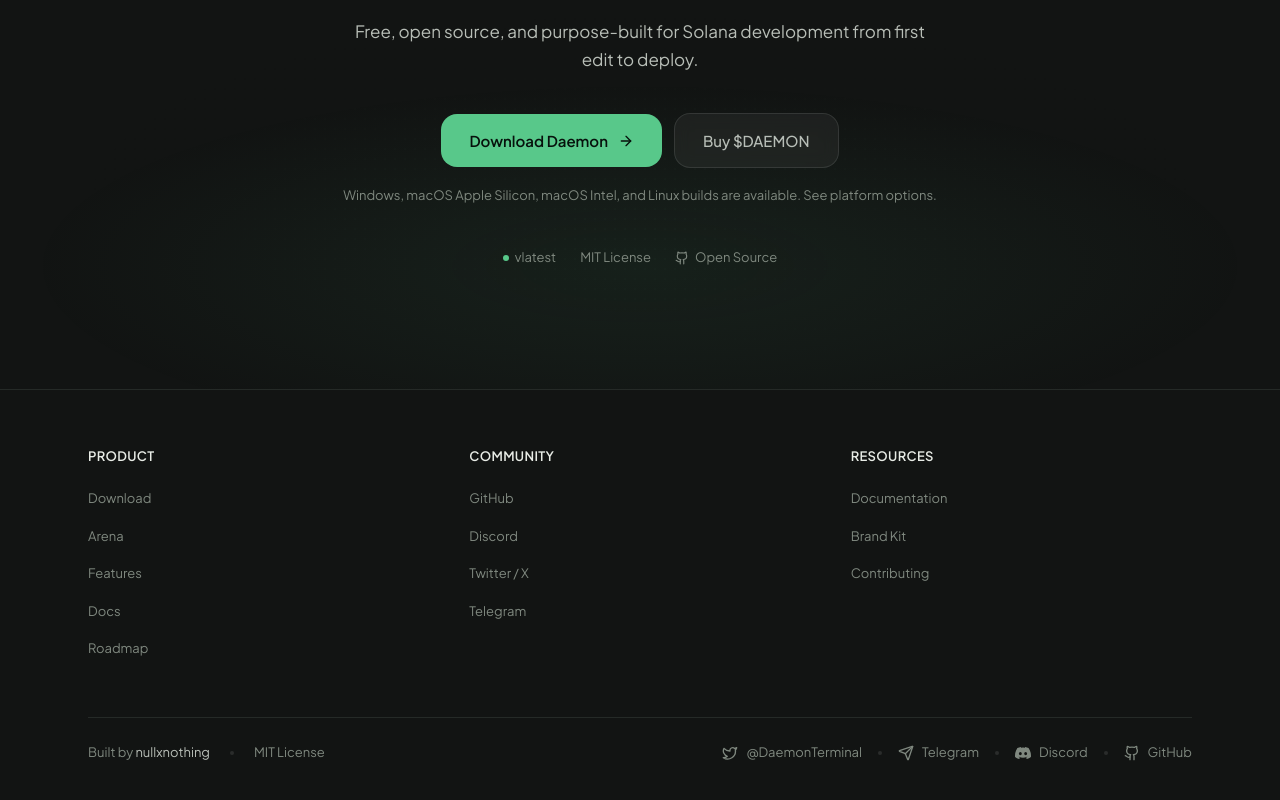
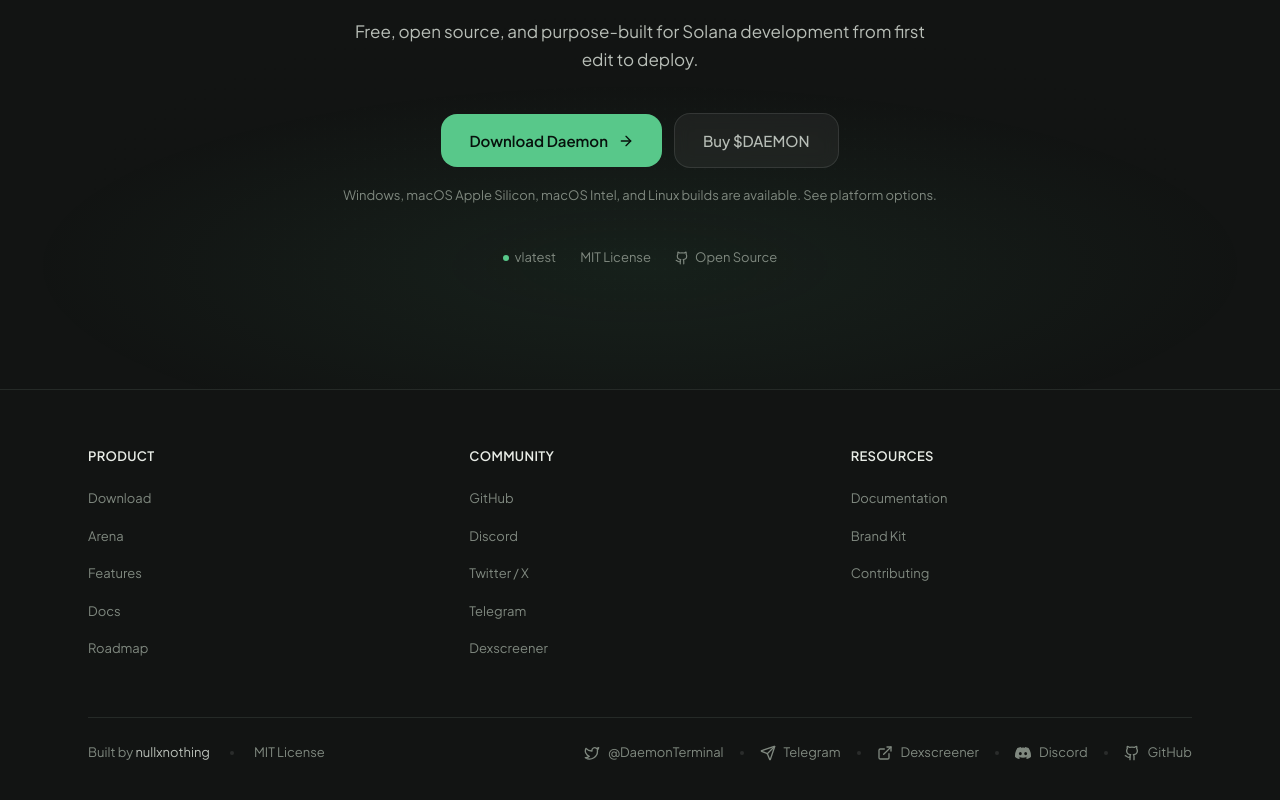
Before and after one commit to nullxnothing/daemon-landing, a Next.js app: page / in a window 1280 px wide. Shown: the part 6361-7161 px from the top of the page. Built offline with nearby package versions, Linux system fonts and the light colour scheme; no server answers.

Commit message:
Add Dexscreener footer link

```diff
--- a/components/footer.tsx
+++ b/components/footer.tsx
@@ -1,4 +1,4 @@
-import { Github, Send, Twitter } from "lucide-react";
+import { ExternalLink, Github, Send, Twitter } from "lucide-react";
 
 const FOOTER_LINKS = {
   Product: [
@@ -27,6 +27,11 @@
     {
       label: "Telegram",
       href: "https://t.me/daemonide",
+      external: true,
+    },
+    {
+      label: "Dexscreener",
+      href: "https://dexscreener.com/solana/7dhjuvz2xrafy1kztibhrxtliutj7vkivh9zhwm4tyq9",
       external: true,
     },
   ],
@@ -106,6 +111,16 @@
             </a>
             <span className="size-1 rounded-full bg-white/10" />
             <a
+              href="https://dexscreener.com/solana/7dhjuvz2xrafy1kztibhrxtliutj7vkivh9zhwm4tyq9"
+              target="_blank"
+              rel="noopener noreferrer"
+              className="flex items-center gap-2 text-[13px] text-muted-foreground hover:text-foreground transition-colors"
+            >
+              <ExternalLink className="size-4" />
+              Dexscreener
+            </a>
+            <span className="size-1 rounded-full bg-white/10" />
+            <a
               href="https://discord.gg/98CRP2kjG"
               target="_blank"
               rel="noopener noreferrer"
```
